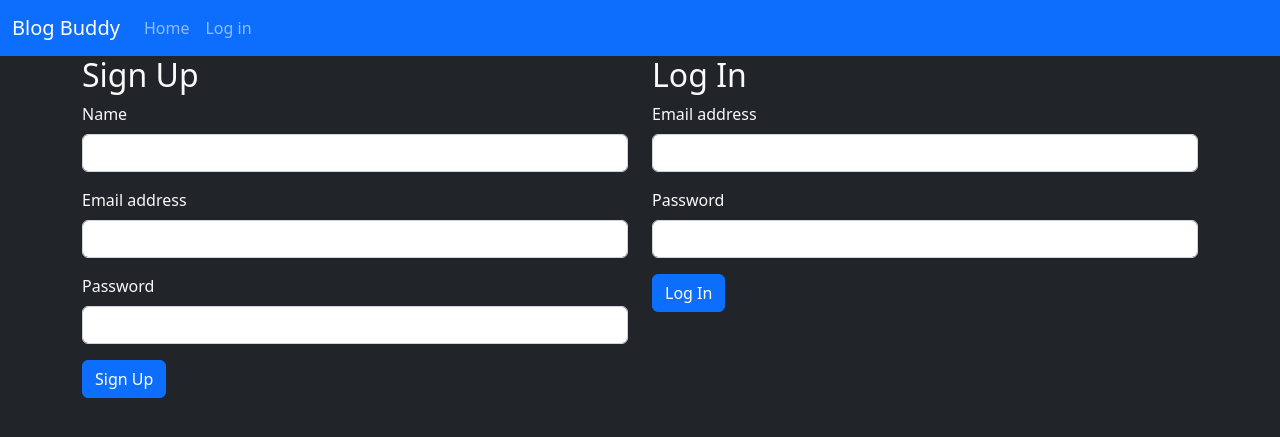
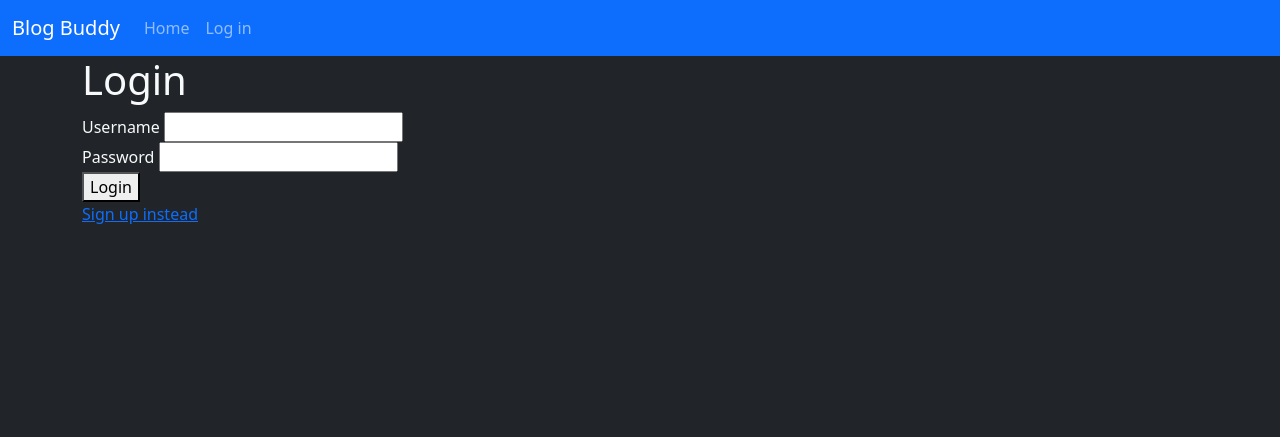
Before and after one commit to adriennecordell/blog-site, a Node project: template views/login.handlebars in a window 1280 px wide. Shown: the top 437 px of the page. Run offline with Node 20 templates, Linux system fonts and the light colour scheme; the template is opened without the code that fills it, so the values that code supplies are empty; some libraries are stand-ins or nearby versions.

Commit message:
made login form simpler

```diff
--- a/views/login.handlebars
+++ b/views/login.handlebars
@@ -1,36 +1,17 @@
-<div class="row">
-  <div class="col-sm-6">
-    <h2>Sign Up</h2>
-    <form id="signup">
-      <div class="mb-3">
-        <label for="name" class="form-label">Name</label>
-        <input type="text" class="form-control" name="name">
-      </div>
-      <div class="mb-3">
-        <label for="email" class="form-label">Email address</label>
-        <input type="email" class="form-control" name="email">
-      </div>
-      <div class="mb-3">
-        <label for="password" class="form-label">Password</label>
-        <input type="password" class="form-control" name="password">
-      </div>
-      <button type="submit" class="btn btn-primary">Sign Up</button>
-    </form>
-  </div>
-  <div class="col-sm-6">
-    <h2>Log In</h2>
-    <form id="login">
-      <div class="mb-3">
-        <label for="email" class="form-label">Email address</label>
-        <input type="email" class="form-control" name="email">
-      </div>
-      <div class="mb-3">
-        <label for="password" class="form-label">Password</label>
-        <input type="password" class="form-control" name="password">
-      </div>
-      <button type="submit" class="btn btn-primary">Log In</button>
-    </form>
-  </div>
-</div>
+<h1>Login</h1>
+<form class="login-form">
+    <div>
+        <label for="username-login">Username</label>
+        <input type="text" id="username-login" />
+    </div>
+    <div>
+        <label for="password-login">Password</label>
+        <input type="password" id="password-login" />
+    </div>
+    <div>
+        <button type="submit" class="login-btn">Login</button>
+    </div>
+    <a href="/signup">Sign up instead</a>
+</form>
 
-<script src="/js/login.js"></script>
+<script src="/javascript/login.js"></script>
```
